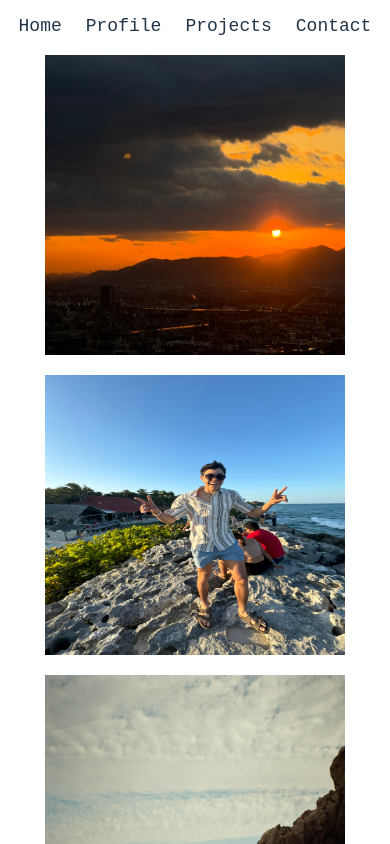
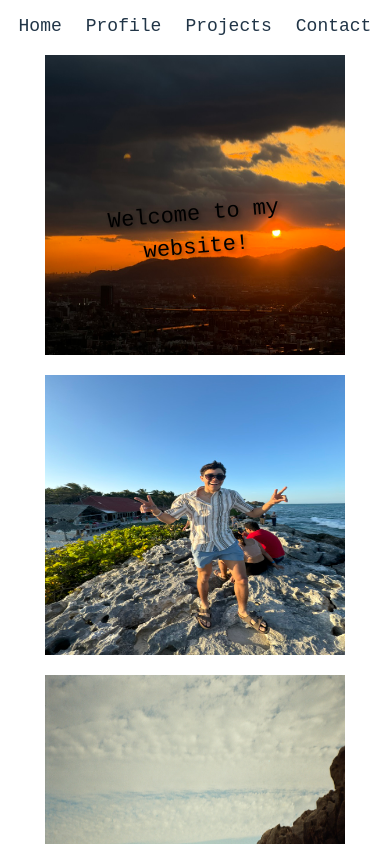
Before and after one commit to emmettyoung/website, a React (Vite) app in the folder frontend/: page / in a window 390 px wide. Shown: the top 844 px of the page. Built offline with nearby package versions, Linux system fonts and the light colour scheme.

Commit message:
feat: fixing phone display

```diff
--- a/frontend/src/styles/main.css
+++ b/frontend/src/styles/main.css
@@ -287,3 +287,24 @@ position: absolute;
     margin: 20px 0;
   }
 }
+@media (max-width: 600px) and (orientation: portrait) {
+  .homepage-text {
+    position: absolute;
+    top: 25%; /* Bring it higher on taller screens */
+    left: 50%;
+    transform: translate(-50%, -50%) rotate(-5deg);
+    font-size: 22px;
+    text-align: center;
+  }
+}
+
+@media (max-width: 600px) and (orientation: landscape) {
+  .homepage-text {
+    position: absolute;
+    top: 40%; /* Push it slightly lower for wide short screens */
+    left: 50%;
+    transform: translate(-50%, -50%) rotate(-5deg);
+    font-size: 20px;
+    text-align: center;
+  }
+}
```
